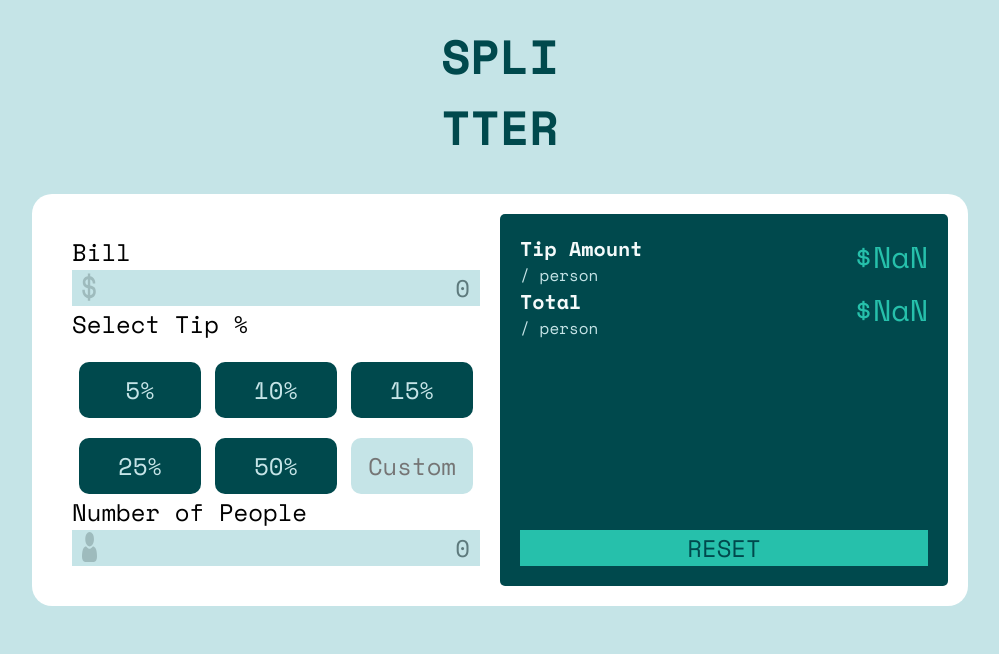
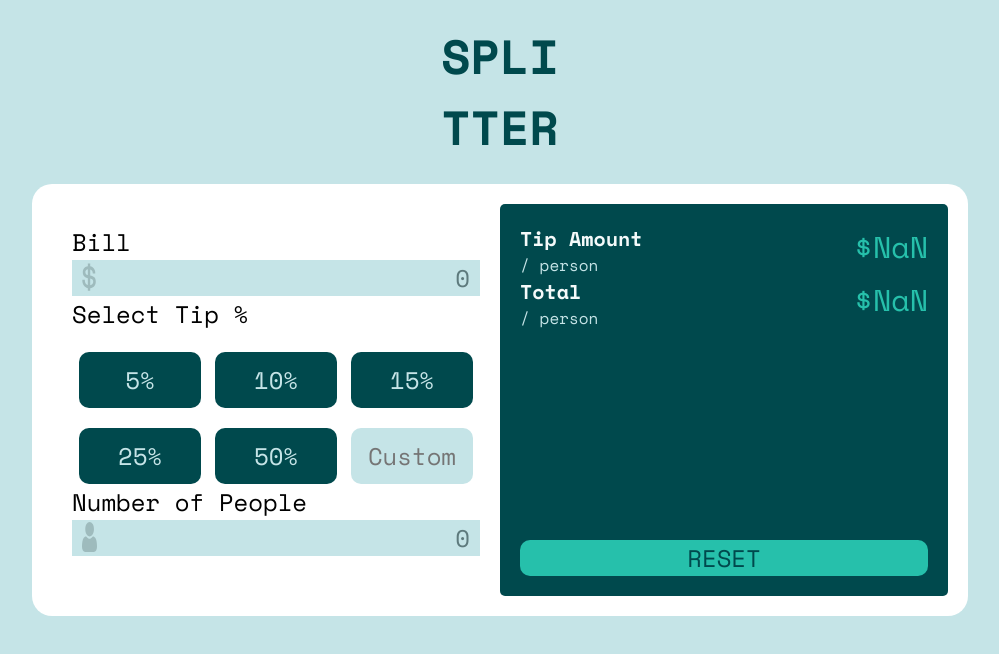
Before and after one commit to wesholkeboer/tip-calculator, a React (Create React App) app: page / in a window 1280 px wide. Shown: the top 654 px of the page, without its empty margins (140-1139 px from the left). Built offline with nearby package versions, Linux system fonts and the light colour scheme.

Commit message:
added reset button functionality

```diff
--- a/src/components/Tipper.css
+++ b/src/components/Tipper.css
@@ -25,15 +25,15 @@
   flex-direction: column;
 }
 
-.Tipper .tipForm {
-  padding: 20px;
-}
-
 .Tipper .inputs {
   width: 100%;
   background-color: hsl(185, 41%, 84%);
   display: flex;
   justify-content: space-between;
+}
+
+.Tipper .tipForm {
+  margin-bottom: 20px;
 }
 
 .Tipper .icons {
@@ -69,6 +69,9 @@
 .Tipper .resetButton {
   background-color: hsl(172, 67%, 45%);
   color: hsl(183, 100%, 15%);
+  width: 100%;
+  border-radius: 10px;
+  margin-top: 15px;
 }
 
 .Tipper .resultDiv {
@@ -97,4 +100,11 @@
     flex-direction: column;
     justify-content: space-between;
   }
+  .Tipper .tipForm {
+    padding: 20px;
+  }
+
+  .Tipper .resetButton {
+    margin: 0;
+  }
 }
--- a/src/components/Tipper.tsx
+++ b/src/components/Tipper.tsx
@@ -9,6 +9,12 @@ const Tipper = () => {
   const [tip, setTip] = useState<number>(0);
   const [tip2, setTip2] = useState<any>("Custom");
   const [people, setPeople] = useState<number>(0);
+  const handleClick = () => {
+    setBill(0);
+    setTip(0);
+    setTip2("Custom");
+    setPeople(0);
+  };
 
   return (
     <div className="Tipper">
@@ -96,7 +102,9 @@ const Tipper = () => {
             </p>
           </div>
         </div>
-        <button className="resetButton">RESET</button>
+        <button onClick={handleClick} className="resetButton">
+          RESET
+        </button>
       </div>
     </div>
   );
```
